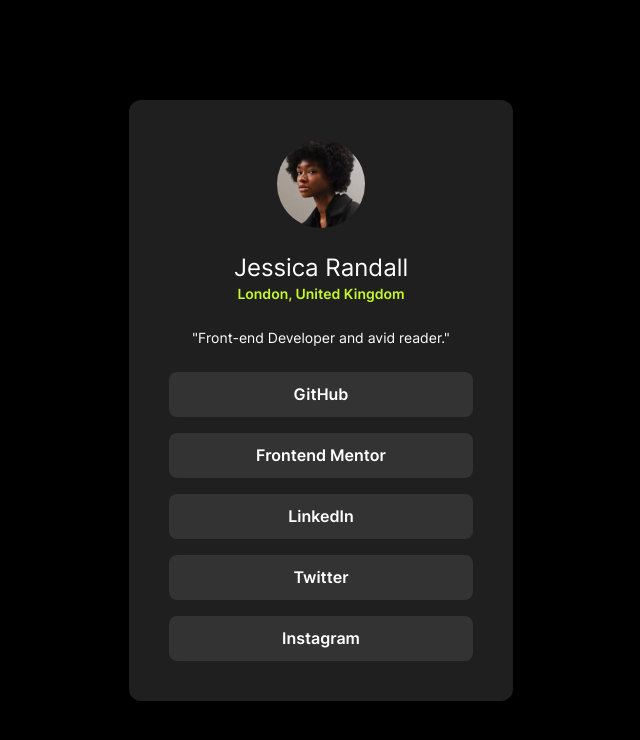
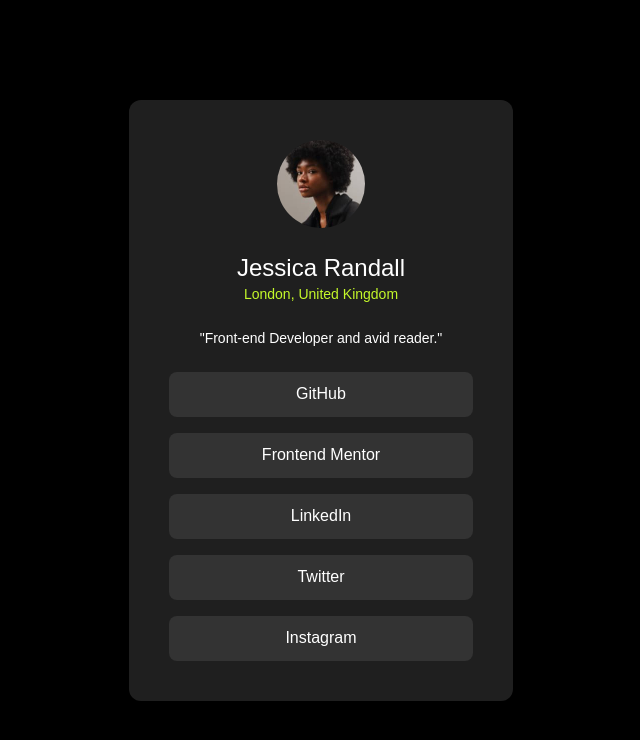
Before and after one commit to jmelsbach/social-links-profile, a React (Vite) app: page / in a window 1280 px wide. Shown: the top 740 px of the page, without its empty margins (319-959 px from the left). Built offline with nearby package versions, Linux system fonts and the light colour scheme.

Commit message:
refactor: Update styles in App.tsx and Button.tsx

```diff
--- a/src/App.tsx
+++ b/src/App.tsx
@@ -7,10 +7,10 @@
   const menuItems: string[] = ['GitHub', 'Frontend Mentor', 'LinkedIn', 'Twitter', 'Instagram']
 
   return (
-   <main className="flex flex-col items-center justify-center bg-[#1F1F1F] w-min p-6 xl:p-10 rounded-[12px] font-sans">
+   <main className="flex flex-col items-center justify-center bg-[#1F1F1F] w-min p-6 xl:p-10 rounded-[12px] font-custom">
     <img className="rounded-full w-[88px] mb-6" src={profilePicture} alt="profile picture" />
     <h1 className="text-2xl text-white">Jessica Randall</h1>
-    <p className="text-sm text-[#C4F82A] font-semibold">London, United Kingdom</p>
+    <p className="text-sm text-[#C4F82A] font-custom-semibold">London, United Kingdom</p>
     <p className="text-sm text-white m-6 text-center w-[100%]">"Front-end Developer and avid reader."</p>
 
     <div className="flex flex-col gap-4">
--- a/src/components/Button.tsx
+++ b/src/components/Button.tsx
@@ -4,7 +4,7 @@
 
 function Button({ text }: ButtonProps) {
   return (
-    <button className="h-[45px] w-[279px] xl:w-[304px] rounded-lg bg-[#333333] font-semibold text-white hover:bg-[#C4F82A] hover:text-[#333333]">
+    <button className="h-[45px] w-[279px] xl:w-[304px] rounded-lg bg-[#333333] font-custom-semibold text-white hover:bg-[#C4F82A] hover:text-[#333333]">
       {text}
     </button>
   );
--- a/src/index.css
+++ b/src/index.css
@@ -8,7 +8,7 @@
       font-style: normal;
       font-weight: 400 700;
       font-display: swap;
-      src: url(/src/assets/fonts/Inter-VariableFont_slnt\,wght.ttf) format('truetype');
+      src: url(/src/assets/fonts/Inter-VariableFont_slnt\,wght.ttf) format('truetype-variations');
     }
   }
 
--- a/tailwind.config.js
+++ b/tailwind.config.js
@@ -7,8 +7,12 @@
   theme: {
     extend: {
       fontFamily: {
-        'sans': ['Inter', 'ui-sans-serif', 'system-ui', /* other fallbacks */],
+        custom: ["Figtree", "sans-serif"],
       },
+      fontWeight: {
+        semibold: '500',
+        extrabold: '800',
+      }
     },
   },
   plugins: [],
```
